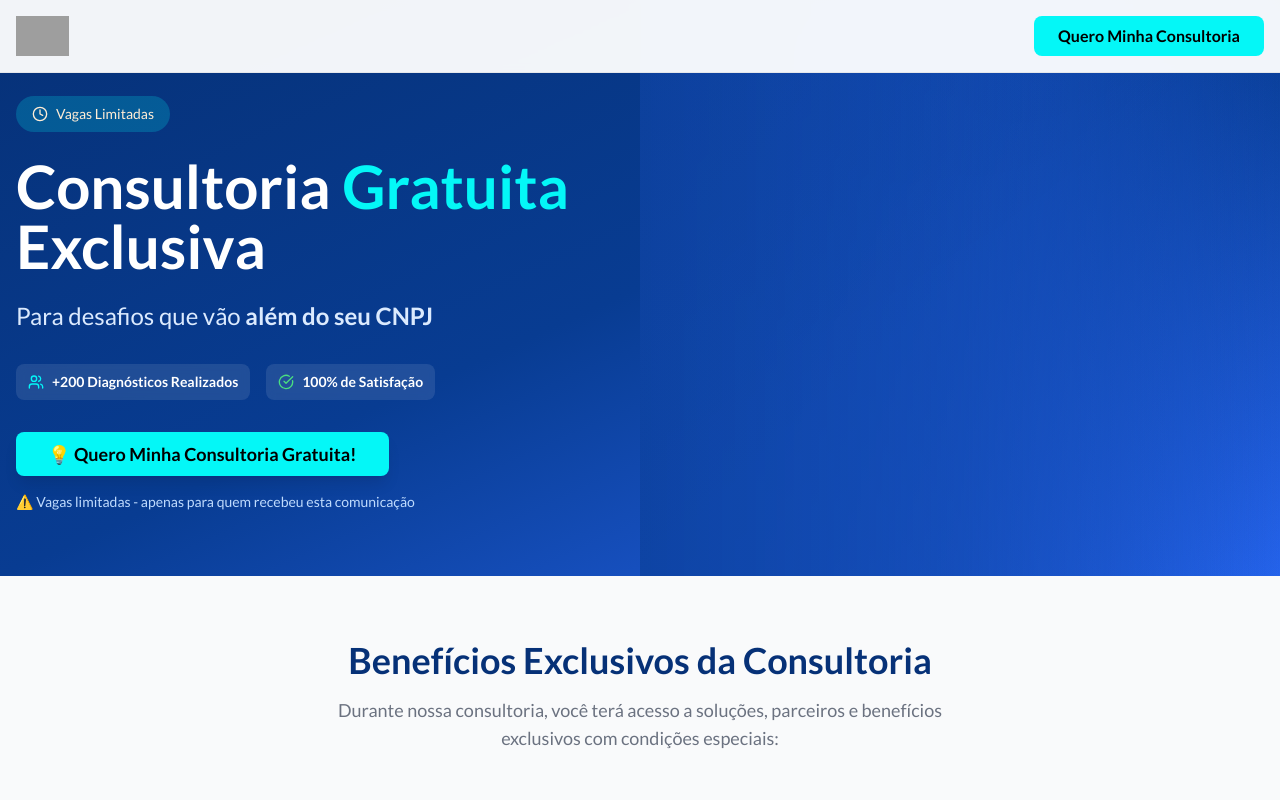
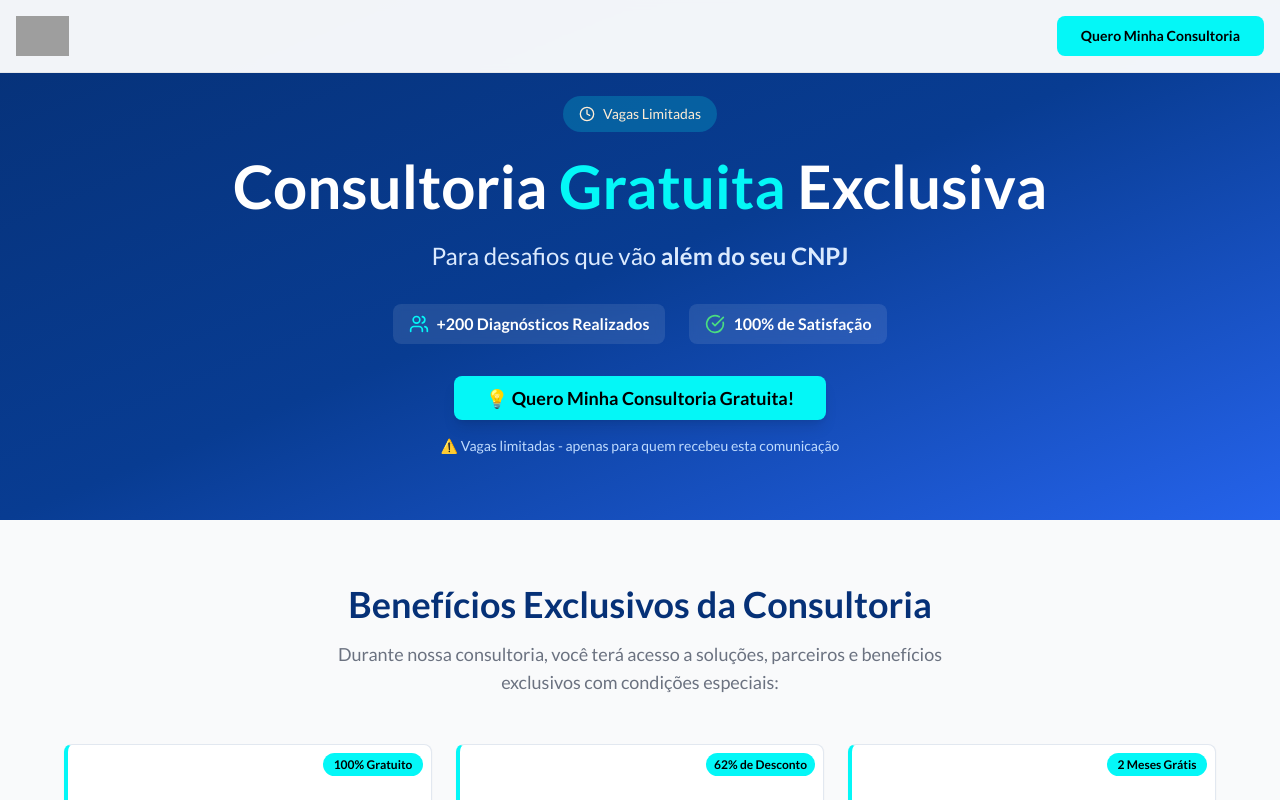
Before and after one commit to Caiobborges034/contabilizei-boost-landing, a React (Vite) app: page / in a window 1280 px wide. Shown: the top 800 px of the page. Built offline with nearby package versions, Linux system fonts and the light colour scheme; grey boxes are pictures that could not be loaded.

Commit message:
Reverted to commit c0b892de8a5c8eafb1852b1bb676c102eb2a36cd

```diff
--- a/src/components/CTASection.tsx
+++ b/src/components/CTASection.tsx
@@ -17,7 +17,7 @@ const CTASection = () => {
     <>
       <section id="consultoria-cta" className="py-16 bg-gradient-to-br from-contabilizei-blue via-contabilizei-blue-light to-blue-600">
         <div className="container mx-auto px-4">
-          <Card className="max-w-4xl mx-auto p-6 md:p-8 lg:p-12 bg-white shadow-2xl animate-fade-in">
+          <Card className="max-w-4xl mx-auto p-8 md:p-12 bg-white shadow-2xl animate-fade-in">
             <div className="text-center">
               {/* Badge de urgência */}
               <div className="inline-flex items-center bg-red-100 text-red-600 px-4 py-2 rounded-full text-sm font-medium mb-6">
@@ -25,11 +25,11 @@ const CTASection = () => {
                 Vagas Limitadas
               </div>
 
-              <h2 className="text-2xl md:text-3xl lg:text-4xl font-bold text-contabilizei-blue mb-6">
+              <h2 className="text-3xl md:text-4xl font-bold text-contabilizei-blue mb-6">
                 Garanta Sua Vaga na Consultoria Gratuita
               </h2>
 
-              <p className="text-base md:text-lg text-contabilizei-gray mb-8 max-w-2xl mx-auto">
+              <p className="text-lg text-contabilizei-gray mb-8 max-w-2xl mx-auto">
                 Nossa consultoria é 100% gratuita e personalizada. Vamos entender suas necessidades atuais
                 e apresentar soluções exclusivas que podem transformar seu negócio.
               </p>
@@ -44,7 +44,7 @@ const CTASection = () => {
                 ].map((benefit, index) => (
                   <div key={index} className="flex items-center space-x-3">
                     <CheckCircle className="w-5 h-5 text-green-500 flex-shrink-0" />
-                    <span className="text-contabilizei-gray text-sm md:text-base">{benefit}</span>
+                    <span className="text-contabilizei-gray">{benefit}</span>
                   </div>
                 ))}
               </div>
@@ -53,13 +53,13 @@ const CTASection = () => {
               <Button
                 onClick={handleConsultoriaClick}
                 size="lg"
-                className="bg-contabilizei-orange hover:bg-contabilizei-orange-light text-black font-bold px-6 py-4 md:px-12 md:py-6 text-lg md:text-xl rounded-lg transition-all duration-300 hover:scale-105 shadow-lg hover:shadow-xl mb-6 w-full sm:w-auto"
+                className="bg-contabilizei-orange hover:bg-contabilizei-orange-light text-black font-bold px-12 py-6 text-xl rounded-lg transition-all duration-300 hover:scale-105 shadow-lg hover:shadow-xl mb-6"
               >
                 💡 Quero Minha Consultoria Gratuita Agora!
               </Button>
 
               {/* Indicador de urgência */}
-              <div className="flex items-center justify-center space-x-2 text-xs md:text-sm text-contabilizei-gray">
+              <div className="flex items-center justify-center space-x-2 text-sm text-contabilizei-gray">
                 <Clock className="w-4 h-4 text-contabilizei-orange" />
                 <span>Disponibilidade sujeita à agenda - Garanta já sua vaga!</span>
               </div>
--- a/src/components/Header.tsx
+++ b/src/components/Header.tsx
@@ -19,16 +19,15 @@ const Header = () => {
             <img
               src="https://i0.wp.com/tradutoriniciante.com.br/wp-content/uploads/2021/05/contabilizei-logo-fundo-transparente.png?fit=1042%2C500"
               alt="Contabilizei Logo"
-              className="h-8 md:h-10 w-auto"
+              className="h-10 w-auto"
             />
           </div>
 
           <Button
             onClick={handleConsultoriaClick}
-            className="bg-contabilizei-orange hover:bg-contabilizei-orange-light text-black font-bold px-3 py-2 md:px-6 md:py-2 text-sm md:text-base rounded-lg transition-all duration-300 hover:scale-105"
+            className="bg-contabilizei-orange hover:bg-contabilizei-orange-light text-black font-bold px-6 py-2 rounded-lg transition-all duration-300 hover:scale-105"
           >
-            <span className="hidden sm:inline">Quero Minha Consultoria</span>
-            <span className="sm:hidden">Consultoria</span>
+            Quero Minha Consultoria
           </Button>
         </div>
       </header>
--- a/src/components/HeroSection.tsx
+++ b/src/components/HeroSection.tsx
@@ -18,11 +18,9 @@ const HeroSection = () => {
 
   return (
     <>
-      <section className="pt-24 pb-16 bg-gradient-to-br from-contabilizei-blue via-contabilizei-blue-light to-blue-600 text-white relative overflow-hidden">
-        <div className="container mx-auto px-4 relative z-10">
-          <div className="grid grid-cols-1 lg:grid-cols-2 gap-8 items-center">
-            {/* Conteúdo principal */}
-            <div className="max-w-4xl text-center lg:text-left">
+      <section className="pt-24 pb-16 bg-gradient-to-br from-contabilizei-blue via-contabilizei-blue-light to-blue-600 text-white">
+        <div className="container mx-auto px-4">
+          <div className="max-w-4xl mx-auto text-center">
             {/* Badge de urgência */}
             <div className="inline-flex items-center bg-contabilizei-orange/20 text-orange-100 px-4 py-2 rounded-full text-sm font-medium mb-6 animate-fade-in">
               <Clock className="w-4 h-4 mr-2" />
@@ -30,22 +28,22 @@ const HeroSection = () => {
             </div>
 
             {/* Headline principal */}
-              <h1 className="text-3xl md:text-4xl lg:text-6xl font-bold mb-6 leading-tight animate-fade-in">
+            <h1 className="text-4xl md:text-6xl font-bold mb-6 leading-tight animate-fade-in">
               Consultoria <span className="text-contabilizei-orange">Gratuita</span> Exclusiva
             </h1>
 
-              <p className="text-lg md:text-xl lg:text-2xl mb-8 text-blue-100 animate-fade-in">
+            <p className="text-xl md:text-2xl mb-8 text-blue-100 animate-fade-in">
               Para desafios que vão <strong>além do seu CNPJ</strong>
             </p>
 
             {/* Stats sociais */}
-              <div className="flex flex-col sm:flex-row items-center justify-center lg:justify-start gap-4 mb-8 animate-slide-in">
-                <div className="flex items-center bg-white/10 backdrop-blur-sm rounded-lg px-3 py-2 text-sm">
-                  <Users className="w-4 h-4 mr-2 text-contabilizei-orange" />
+            <div className="flex flex-col md:flex-row items-center justify-center gap-6 mb-8 animate-slide-in">
+              <div className="flex items-center bg-white/10 backdrop-blur-sm rounded-lg px-4 py-2">
+                <Users className="w-5 h-5 mr-2 text-contabilizei-orange" />
                 <span className="font-semibold">+200 Diagnósticos Realizados</span>
               </div>
-                <div className="flex items-center bg-white/10 backdrop-blur-sm rounded-lg px-3 py-2 text-sm">
-                  <CheckCircle className="w-4 h-4 mr-2 text-green-400" />
+              <div className="flex items-center bg-white/10 backdrop-blur-sm rounded-lg px-4 py-2">
+                <CheckCircle className="w-5 h-5 mr-2 text-green-400" />
                 <span className="font-semibold">100% de Satisfação</span>
               </div>
             </div>
@@ -54,35 +52,14 @@ const HeroSection = () => {
             <Button
               onClick={handleConsultoriaClick}
               size="lg"
-                className="bg-contabilizei-orange hover:bg-contabilizei-orange-light text-black font-bold px-4 py-3 md:px-8 md:py-4 text-sm md:text-lg rounded-lg transition-all duration-300 hover:scale-105 shadow-lg hover:shadow-xl animate-fade-in w-full sm:w-auto"
+              className="bg-contabilizei-orange hover:bg-contabilizei-orange-light text-black font-bold px-8 py-4 text-lg rounded-lg transition-all duration-300 hover:scale-105 shadow-lg hover:shadow-xl animate-fade-in"
             >
               💡 Quero Minha Consultoria Gratuita!
             </Button>
 
-              <p className="text-xs md:text-sm text-blue-200 mt-4 animate-fade-in">
+            <p className="text-sm text-blue-200 mt-4 animate-fade-in">
               ⚠️ Vagas limitadas - apenas para quem recebeu esta comunicação
             </p>
-            </div>
-
-            {/* Espaço para a imagem no desktop - será posicionada absolutamente */}
-            <div className="hidden lg:block"></div>
-          </div>
-        </div>
-
-        {/* Imagem ocupando todo o canto direito */}
-        <div className="hidden lg:block absolute top-0 right-0 w-1/2 h-full">
-          <div className="relative w-full h-full">
-            <img
-              src="https://images.unsplash.com/photo-1521791136064-7986c2920216?ixlib=rb-4.0.3&ixid=M3wxMjA3fDB8MHxwaG90by1wYWdlfHx8fGVufDB8fHx8fA%3D%3D&auto=format&fit=crop&w=1000&q=80"
-              alt="Casal feliz usando soluções da Contabilizei"
-              className="w-full h-full object-cover animate-fade-in"
-            />
-            {/* Gradiente principal - transição fluida da esquerda para direita */}
-            <div className="absolute inset-0 bg-gradient-to-r from-blue-600 via-blue-600/70 via-blue-500/40 via-blue-400/20 to-transparent"></div>
-            {/* Gradiente complementar para suavizar ainda mais */}
-            <div className="absolute inset-0 bg-gradient-to-r from-contabilizei-blue-light/80 via-contabilizei-blue-light/50 via-blue-500/30 via-blue-400/15 to-transparent"></div>
-            {/* Overlay sutil para harmonizar cores */}
-            <div className="absolute inset-0 bg-gradient-to-br from-contabilizei-blue/20 via-transparent to-transparent"></div>
           </div>
         </div>
       </section>
```
Also changed, not shown: public/lovable-uploads/29ccb0fa-30f9-4272-9c16-3bea5db5c08a.png (deleted). Lines whose indentation alone changed are shown as unchanged.
